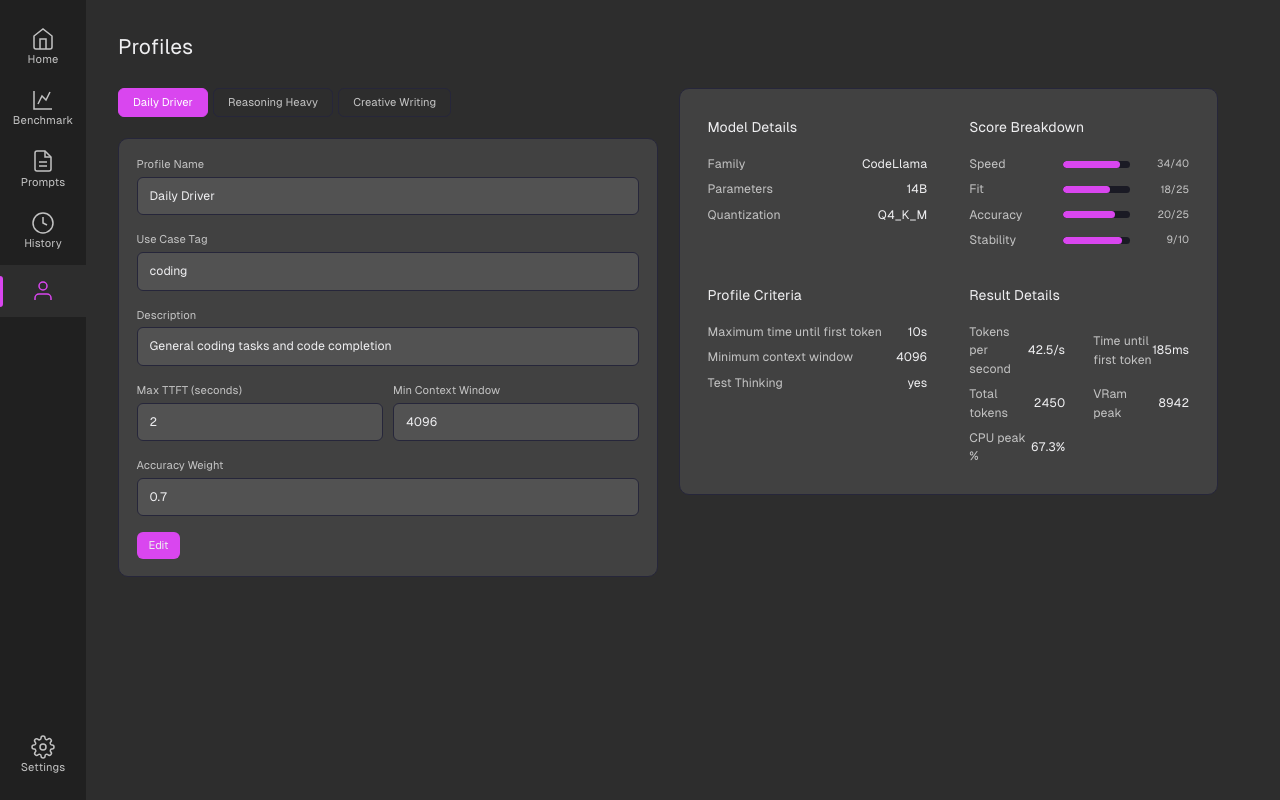
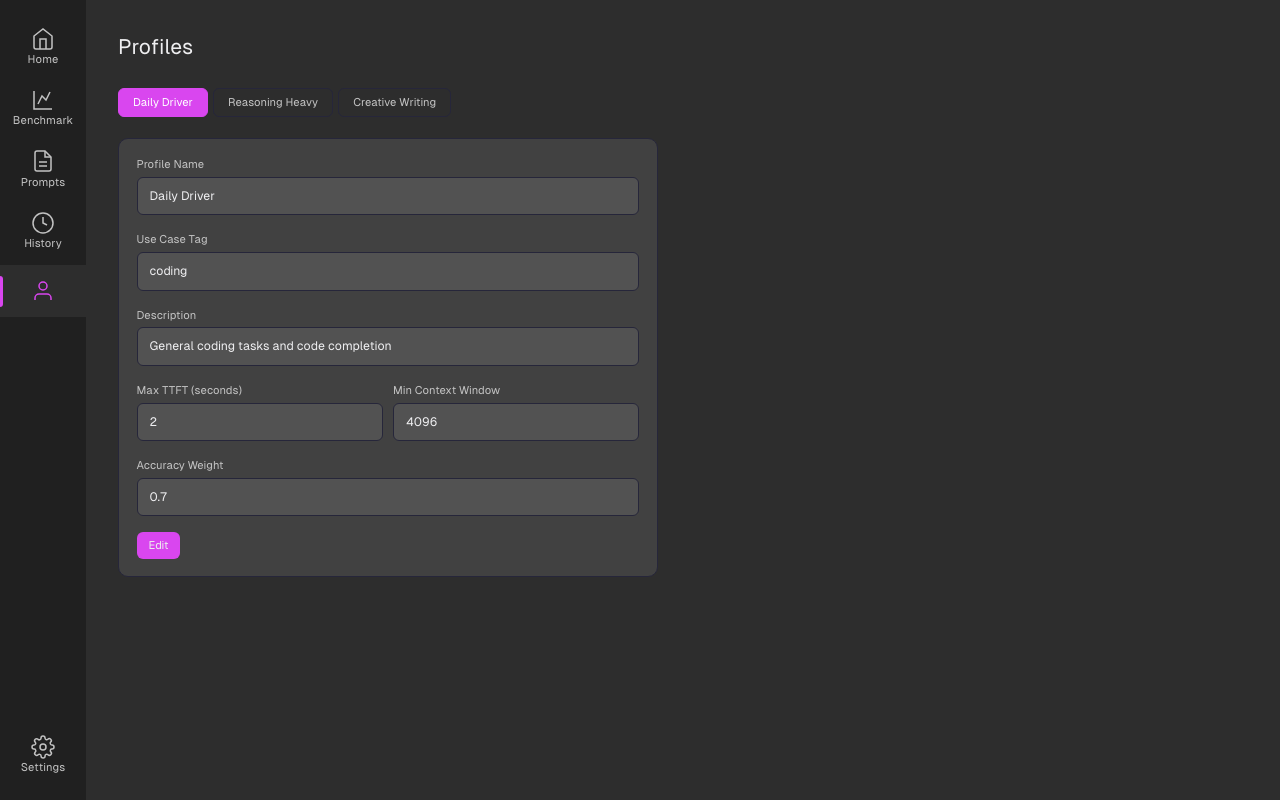
Before and after one commit to caasion/local-bench, a React (Vite) app: page / in a window 1280 px wide. Both pictures are taken after a click on the button "Profiles". Built offline with nearby package versions, Linux system fonts and the light colour scheme.

Commit message:
chore: Remove redundant result card in profiles

```diff
--- a/src/ProfilesPage.tsx
+++ b/src/ProfilesPage.tsx
@@ -152,10 +152,6 @@ export function ProfilesPage() {
             </div>
           )}
         </div>
-
-        <div className="max-h-[calc(100vh-140px)] overflow-y-auto">
-          {latestRun && <ResultCard run={latestRun} compact />}
-        </div>
       </div>
     </div>
   );
```
